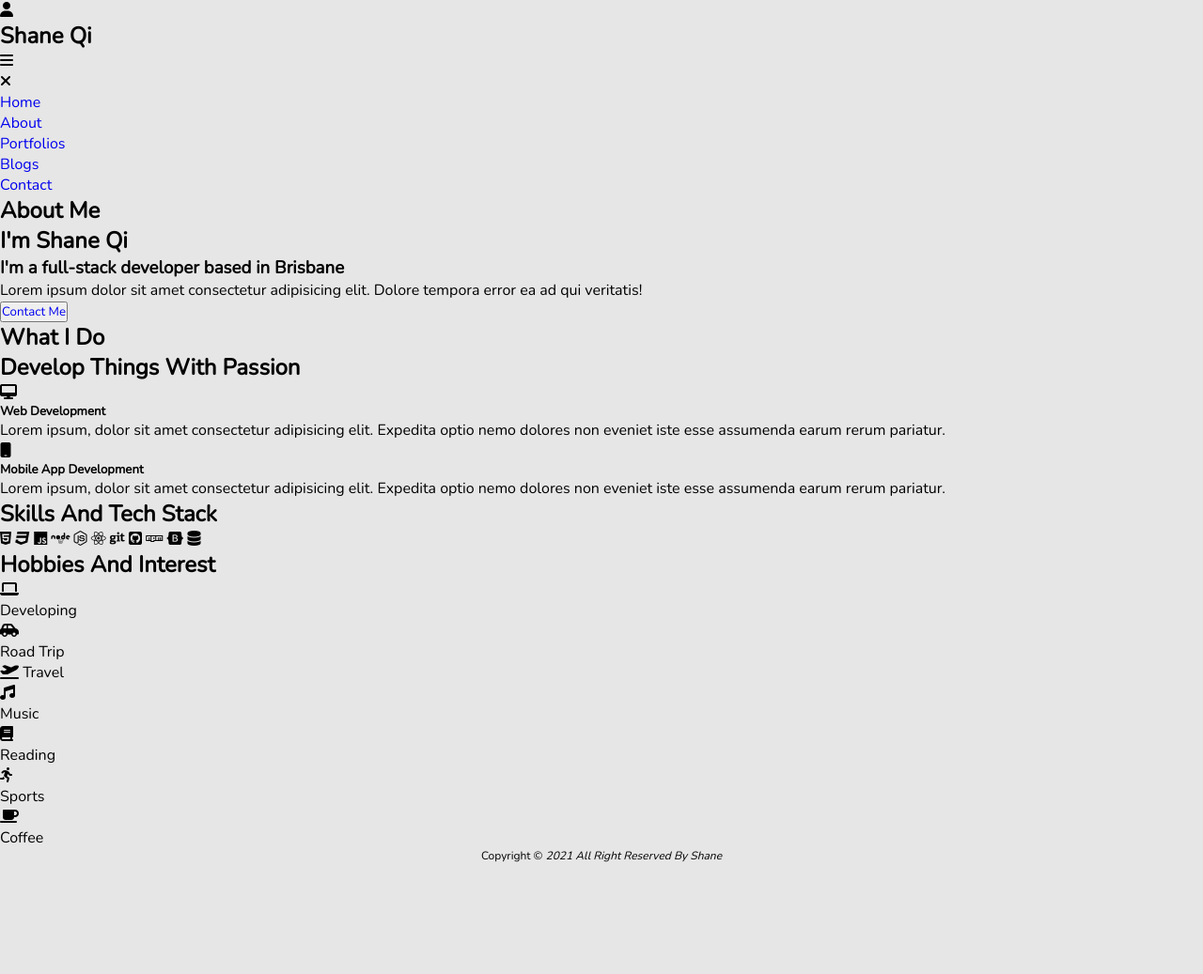
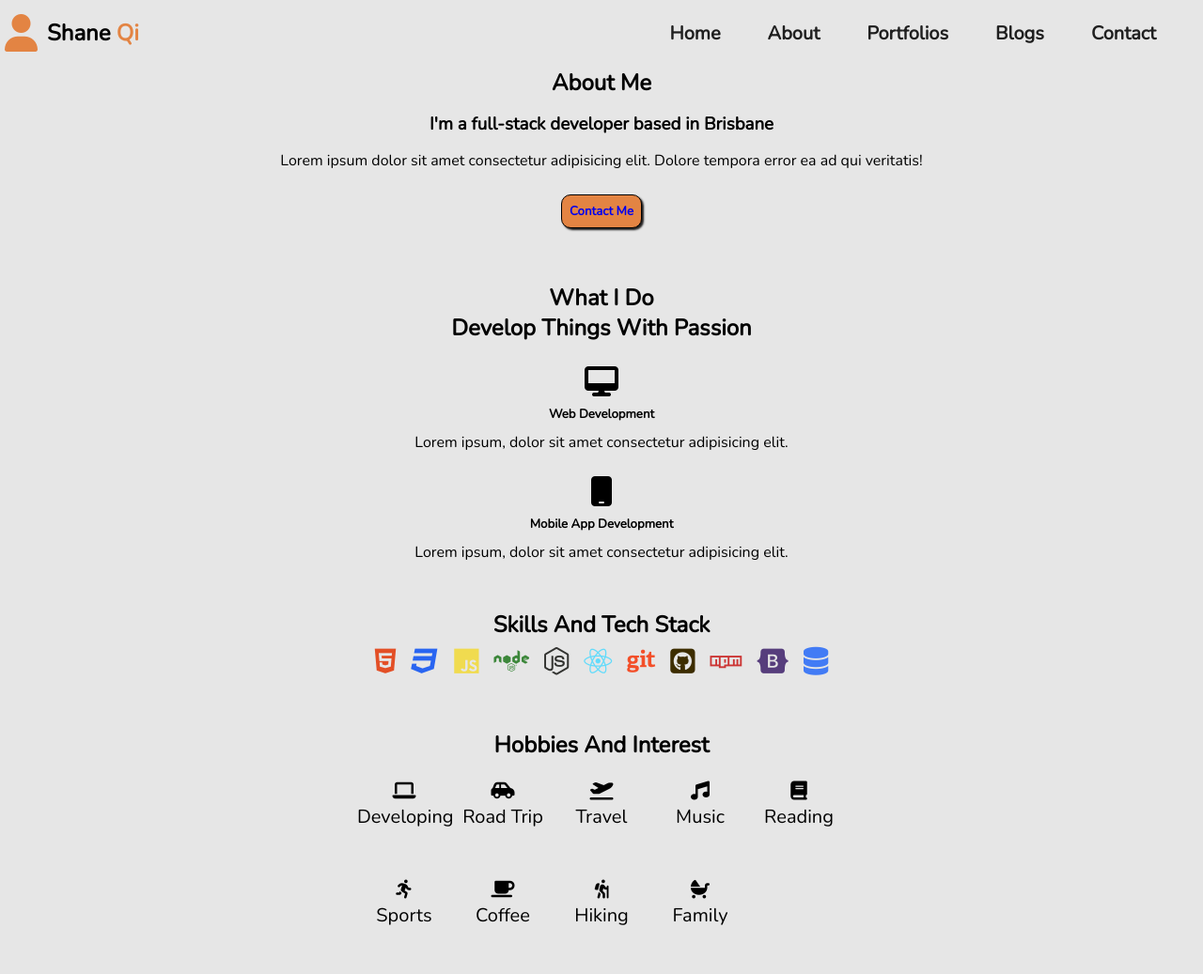
Before and after one commit to shaneqi72/portfolio_ShaneQi, a website: page src/about_page.html in a window 1280 px wide. Shown: the top 1037 px of the page at 94% size. Before the commit the page ends 919 px from the top, so only its background shows below. Drawn offline with nearby package versions, Linux system fonts and the light colour scheme.

Commit message:
updating about page

```diff
--- a/src/about_page.html
+++ b/src/about_page.html
@@ -9,6 +9,12 @@
     <link rel="preconnect" href="https://fonts.gstatic.com" crossorigin>
     <link href="https://fonts.googleapis.com/css2?family=Nunito:wght@200;300&display=swap" rel="stylesheet">
     <link rel="stylesheet" href="styles/style.css" type="text/css" />
+    <link rel="stylesheet" href="styles/about.css">
+    <link
+    rel="stylesheet"
+    href="https://pro.fontawesome.com/releases/v5.10.0/css/all.css"
+    integrity="sha384-AYmEC3Yw5cVb3ZcuHtOA93w35dYTsvhLPVnYs9eStHfGJvOvKxVfELGroGkvsg+p"
+    crossorigin="anonymous"/>
     <link
       rel="stylesheet"
       href="https://pro.fontawesome.com/releases/v5.10.0/css/all.css"
@@ -16,18 +22,19 @@
       crossorigin="anonymous"
     />
     <script src="https://use.fontawesome.com/c628928799.js"></script>
+    <script src="nav.js"></script>
   </head>
   <body>
-    <header>
-      <nav>
-          <article>
+        <header class="navbar-container">
+            <nav class="navbar">
+                <article class="logo-container">
                     <i class="fas fa-user logo"></i>
-            <h2>Shane Qi</h2>
+                    <h2>Shane <span class="surname">Qi</span></h2>
                 </article>
-        <i class="fas fa-bars"></i>
+                <i class="fas fa-bars" id="hamburger" onclick="openNav()"></i>
                 <ul id="sidePanel" class="sidePanel">
                     <li class="closebtn" onclick="closeNav()">
-              <i class="fas fa-times"></i>
+                        <i class="fas fa-times" id="closeIcon"></i>
                     </li>
                     <li><a href="index.html">Home</a></li>
                     <li><a href="about_page.html">About</a></li>
@@ -39,69 +46,60 @@
         </header>
 
     <main>
-      <section>
+          <section class="about_me_section">
             <h1>About Me</h1>
-        <h2>I'm Shane <span>Qi</span></h2>
+            <article>
+
             <h3>I'm a full-stack developer based in Brisbane</h3>
             <p>
               Lorem ipsum dolor sit amet consectetur adipisicing elit. Dolore
               tempora error ea ad qui veritatis!
             </p>
-        <button><a href="contact_page.html">Contact Me</a></button>
+            </article>
+
+            <button class="contact_btn"><a href="contact_page.html">Contact Me</a></button>
           </section>
 
-      <section>
-        <h2>What I Do</h2>
-        <h1>Develop Things With Passion</h1>
-      </section>
-
-      <section>
-        <article>
-
+          <section class="what_i_do_section">
+            <h1>What I Do</h1>
+            <h2>Develop Things With Passion</h2>
             <article>
                   <i class="fas fa-desktop"></i>
                   <h5>Web Development</h5>
-          </article>
-
-          <article>
                   <p>
-            Lorem ipsum, dolor sit amet consectetur adipisicing elit. Expedita optio nemo dolores non eveniet iste esse assumenda earum rerum pariatur.</div>
+                  Lorem ipsum, dolor sit amet consectetur adipisicing elit.
                   </p>
             </article>
-
-        </article>
-
-        <article>
             <article>
                 <i class="fas fa-mobile"></i>
                 <h5>Mobile App Development</h5>
-          </article>
-
-          <article>
                 <p>
-              Lorem ipsum, dolor sit amet consectetur adipisicing elit. Expedita optio nemo dolores non eveniet iste esse assumenda earum rerum pariatur.</div>
+                  Lorem ipsum, dolor sit amet consectetur adipisicing elit. </div>
                 </p>
-          </article>
             </article>
           </section>
 
-        <section>
+        <section class="skills_section">
           <h1>Skills And Tech Stack</h1>
-          <i class="fab fa-html5"></i>
-          <i class="fab fa-css3"></i>
-          <i class="fab fa-js"></i>
-          <i class="fab fa-node"></i>
-          <i class="fab fa-node-js"></i>
-          <i class="fab fa-react"></i>
-          <i class="fab fa-git"></i>
-          <i class="fab fa-github-square"></i>
-          <i class="fab fa-npm"></i>
-          <i class="fab fa-bootstrap"></i>
-          <i class="fas fa-database"></i>
+          <ul class="icon_group">
+            <li class="html"><i class="fab fa-html5 "></i></li>
+            <li class="css"><i class="fab fa-css3"></i></li>
+            <li class="js"><i class="fab fa-js"></i></li>
+            <li class="node"><i class="fab fa-node"></i></li>
+            <li class="node-js"><i class="fab fa-node-js"></i></li>
+            <li class="react"><i class="fab fa-react"></i></li>
+            <li class="git"><i class="fab fa-git"></i></li>
+            <li class="git-hub"><i class="fab fa-github-square"></i></li>
+            <li class="npm"><i class="fab fa-npm"></i></li>
+            <li class="bootstrap"><i class="fab fa-bootstrap"></i></li>
+            <li class="database"><i class="fas fa-database"></i></li>
+          </ul>
+
         </section>
 
-        <section>
+        <section class="hobbies_section">
             <h1>Hobbies And Interest</h1>
+            <section class="hobbies">
               <figure>
                 <i class="fas fa-laptop"></i>
                 <figcaption>Developing</figcaption>
@@ -112,7 +110,7 @@
               </figure>
               <figure>
                 <i class="fas fa-plane-departure"></i>
-            <figcaptionp>Travel</figcaptionp>
+                <figcaption>Travel</figcaption>
               </figure>
               <figure>
                 <i class="fas fa-music"></i>
@@ -130,6 +128,16 @@
                 <i class="fas fa-coffee"></i>
                 <figcaption>Coffee</figcaption>
               </figure>
+              <figure>
+                <i class="fas fa-hiking"></i>
+                <figcaption>Hiking</figcaption>
+              </figure>
+              <figure>
+                <i class="fas fa-baby-carriage"></i>
+                <figcaption>Family</figcaption>
+              </figure>
+            </section>
+
 
         </section>
 
--- /dev/null
+++ b/src/styles/about.scss
@@ -0,0 +1,137 @@
+* {
+    margin: 0;
+    padding: 0;
+    box-sizing: border-box;
+    font-family: 'Nunito', 'Roboto', sans-serif;
+}
+
+$main-bc: #e6e6e6;
+$parimary-font-color: #1f1f1f;
+$secondary-font-color: rgb(247, 241, 241);
+$primary-color: #e38443;
+
+@mixin section {
+    display: flex;
+    flex-direction: column;
+    justify-content: space-between;
+    align-items: center;
+    margin-bottom: 50px;
+    article {
+        text-align: center;
+    }
+}
+
+@mixin primary-button {
+    background: $primary-color;
+    color: $parimary-font-color;
+    margin: 0.5rem;
+    padding: 0.5rem;
+    border-radius: 10px;
+    font-weight: bold;
+    border: 1px solid black;
+    box-shadow: 2px 2px 2px #212020;
+}
+
+P {
+    margin-top: 10px;
+}
+
+.about_me_section {
+    @include section;
+    h3 {
+        margin: 15px auto;
+    }
+    p {
+        margin: 15px auto;
+    }
+    .contact_btn {
+        @include primary-button;
+        margin-top: 10px;
+    }
+}
+
+.what_i_do_section {
+    @include section;
+    article {
+        margin-top: 15px;
+        i {
+            font-size: xx-large;
+            margin: 10px;
+        }
+    }
+}
+
+.skills_section {
+    @include section;
+    .icon_group {
+        display: flex;
+        flex-wrap: wrap;
+        justify-content: center;
+        align-items: center;
+        font-size: 30px;
+        .html {
+            color: #e34f26;
+        }
+        .css {
+            color: #2965f1;
+        }
+        .js {
+            color: #f0db4f;
+        }
+        .node {
+            color: #3c873a;
+        }
+        .node-js {
+            color: #323330;
+        }
+        .react {
+            color: #61dbfb;
+        }
+        .git {
+            color: #f34f29;
+        }
+        .git-hub {
+            color: #3d2d00;
+        }
+        .npm {
+            color: #cc3534;
+        }
+        .bootstrap {
+            color: #563d7c;
+        }
+        .database {
+            color: #427bf5;
+        }
+        i {
+            padding: 8px;
+        }
+    }
+}
+
+.hobbies_section {
+    @include section;
+    .hobbies {
+        display: grid;
+        width: auto;
+        margin: 20px auto;
+        grid-template-columns: 1fr 1fr 1fr;
+        grid-gap: 5px;
+        figure {
+            height: 100px;
+            width: 100px;
+            text-align: center;
+            font-size: 20px;
+            figcaption {
+                font-size: 20px;
+            }
+        }
+    }
+}
+
+@media (min-width: 481px) {
+    .hobbies_section {
+        .hobbies {
+            grid-template-columns: 1fr 1fr 1fr 1fr 1fr;
+        }
+    }
+}
--- a/src/styles/style.scss
+++ b/src/styles/style.scss
@@ -2,7 +2,7 @@
     margin: 0;
     padding: 0;
     box-sizing: border-box;
-    font-family: 'Nunito', sans-serif;
+    font-family: 'Nunito', 'Roboto', sans-serif;
 }
 
 $main-bc: #e6e6e6;
@@ -11,7 +11,14 @@ $secondary-font-color: rgb(247, 241, 241);
 $primary-color: #e38443;
 
 @mixin primary-button {
-    background-color: $primary-color;
+    background: $primary-color;
+    color: $parimary-font-color;
+    margin: 0.5rem;
+    padding: 0.5rem;
+    border-radius: 10px;
+    font-weight: bold;
+    border: 1px solid black;
+    box-shadow: 2px 2px 2px #212020;
 }
 
 body {
@@ -114,14 +121,7 @@ li {
         color: $secondary-font-color;
         text-align: center;
         a {
-            background: $primary-color;
-            color: $parimary-font-color;
-            margin: 0.5rem;
-            padding: 0.5rem;
-            border-radius: 10px;
-            font-weight: bold;
-            border: 1px solid black;
-            box-shadow: 2px 2px 2px #212020;
+            @include primary-button;
         }
     }
     section {
```
Also changed, not shown: src/styles/about.css (added), src/styles/style.css, 2 other files. Lines whose indentation alone changed are shown as unchanged.
